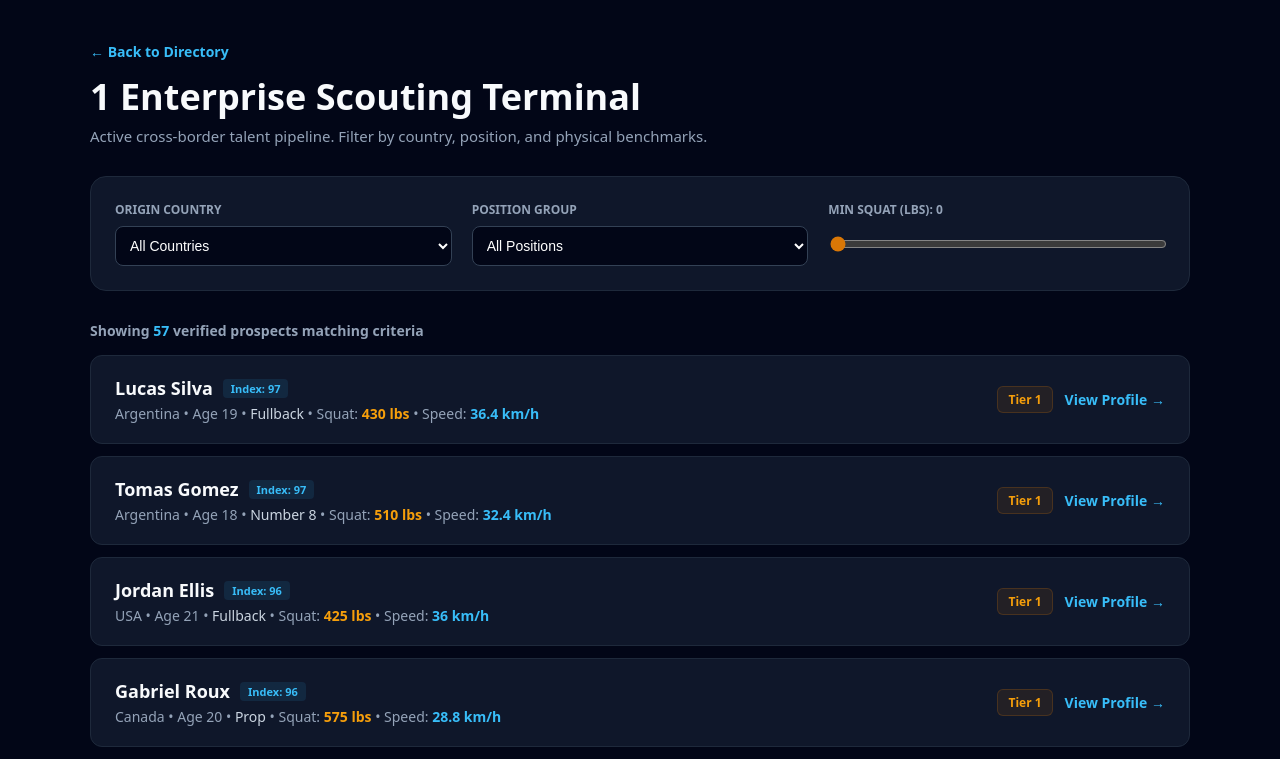
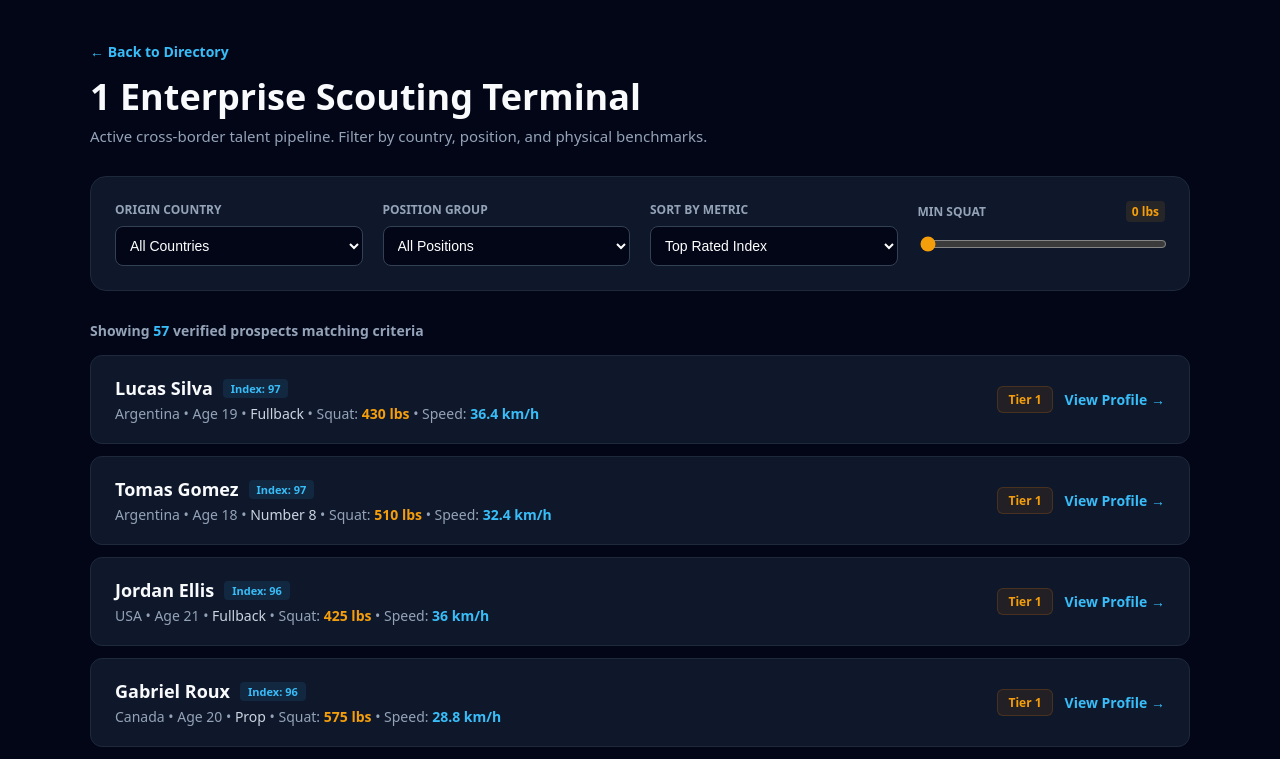
Before and after one commit to KGross16/Rugby2, a Next.js app: page /directory/1 in a window 1280 px wide. Shown: the top 759 px of the page. Built offline with nearby package versions, Linux system fonts and the light colour scheme.

Commit message:
Enhance player filtering with sorting options
Added sorting functionality to the player filter based on various metrics like rating, speed, squat, and bench. Updated the filter dashboard and improved the UI for better usability.

```diff
--- a/app/directory/[sport]/page.tsx
+++ b/app/directory/[sport]/page.tsx
@@ -2,25 +2,32 @@
 import Link from "next/link";
 import { useParams } from "next/navigation";
 import { useState, useMemo } from "react";
-import { prospects } from "../prospects"; // Goes up one level from [sport] to directory
+import { prospects } from "../prospects";
 
 export default function SportRoster() {
   const params = useParams();
   const sport = typeof params.sport === 'string' ? params.sport.toLowerCase() : "rugby";
 
-  // Filter states
+  // Filter & Sort states
   const [selectedCountry, setSelectedCountry] = useState("All");
   const [selectedPosition, setSelectedPosition] = useState("All");
   const [minSquat, setMinSquat] = useState(0);
+  const [sortBy, setSortBy] = useState("rating"); // Default sort by Index/Rating
 
-  // Advanced filtering logic for investors/scouts
+  // Advanced filtering and sorting logic
   const filteredPlayers = useMemo(() => {
     return prospects.filter(p =>
       (selectedCountry === "All" || p.origin === selectedCountry) &&
       (selectedPosition === "All" || p.position === selectedPosition) &&
       (p.squat >= minSquat)
-    ).sort((a, b) => b.rating - a.rating);
-  }, [selectedCountry, selectedPosition, minSquat]);
+    ).sort((a, b) => {
+      if (sortBy === "rating") return b.rating - a.rating;
+      if (sortBy === "speed") return b.topSpeed - a.topSpeed;
+      if (sortBy === "squat") return b.squat - a.squat;
+      if (sortBy === "bench") return b.bench - a.bench;
+      return 0;
+    });
+  }, [selectedCountry, selectedPosition, minSquat, sortBy]);
 
   return (
     <main style={{ minHeight: "100vh", backgroundColor: "#020617", fontFamily: "system-ui, sans-serif", color: "#f8fafc", padding: "40px 20px" }}>
@@ -37,10 +44,10 @@ export default function SportRoster() {
           </p>
         </div>
 
-        {/* Investor Filter Dashboard */}
-        <div style={{ backgroundColor: "#0f172a", border: "1px solid #1e293b", padding: "24px", borderRadius: "16px", marginBottom: "30px", display: "grid", gridTemplateColumns: "repeat(auto-fit, minmax(220px, 1fr))", gap: "20px" }}>
+        {/* Investor & Coach Filter Dashboard */}
+        <div style={{ backgroundColor: "#0f172a", border: "1px solid #1e293b", padding: "24px", borderRadius: "16px", marginBottom: "30px", display: "grid", gridTemplateColumns: "repeat(auto-fit, minmax(200px, 1fr))", gap: "20px" }}>
 
-          {/* Country Filter (Includes USA) */}
+          {/* Country Filter */}
           <div>
             <label style={{ display: "block", fontSize: "12px", fontWeight: "700", color: "#94a3b8", marginBottom: "8px" }}>ORIGIN COUNTRY</label>
             <select
@@ -74,13 +81,33 @@ export default function SportRoster() {
             </select>
           </div>
 
+          {/* Sort By Performance Metric */}
+          <div>
+            <label style={{ display: "block", fontSize: "12px", fontWeight: "700", color: "#94a3b8", marginBottom: "8px" }}>SORT BY METRIC</label>
+            <select
+              value={sortBy}
+              onChange={(e) => setSortBy(e.target.value)}
+              style={{ width: "100%", backgroundColor: "#020617", color: "#fff", border: "1px solid #334155", padding: "10px", borderRadius: "8px", fontSize: "14px" }}
+            >
+              <option value="rating">Top Rated Index</option>
+              <option value="speed">Fastest (Top Speed)</option>
+              <option value="squat">Strongest (Squat)</option>
+              <option value="bench">Upper Body (Bench)</option>
+            </select>
+          </div>
+
           {/* Squat Benchmark Filter */}
           <div>
-            <label style={{ display: "block", fontSize: "12px", fontWeight: "700", color: "#94a3b8", marginBottom: "8px" }}>MIN SQUAT (LBS): {minSquat}</label>
+            <div style={{ display: "flex", justifyContent: "space-between", alignItems: "center", marginBottom: "8px" }}>
+              <label style={{ fontSize: "12px", fontWeight: "700", color: "#94a3b8" }}>MIN SQUAT</label>
+              <span style={{ fontSize: "12px", fontWeight: "800", color: "#f59e0b", backgroundColor: "rgba(245, 158, 11, 0.1)", padding: "2px 6px", borderRadius: "4px" }}>
+                {minSquat} lbs
+              </span>
+            </div>
             <input
               type="range" min="0" max="550" step="10" value={minSquat}
               onChange={(e) => setMinSquat(Number(e.target.value))}
-              style={{ width: "100%", accentColor: "#d97706", marginTop: "10px" }}
+              style={{ width: "100%", accentColor: "#f59e0b", marginTop: "6px", cursor: "pointer" }}
             />
           </div>
 
@@ -96,7 +123,7 @@ export default function SportRoster() {
           {filteredPlayers.map((p: any) => (
             <Link key={p.id} href={`/directory/${sport}/${p.id}`} style={{ textDecoration: "none" }}>
               <div style={{ backgroundColor: "#0f172a", border: "1px solid #1e293b", padding: "20px 24px", borderRadius: "12px", display: "flex", justifyContent: "space-between", alignItems: "center", transition: "border-color 0.2s" }}
-                   onMouseOver={(e) => e.currentTarget.style.borderColor = "#d97706"}
+                   onMouseOver={(e) => e.currentTarget.style.borderColor = "#f59e0b"}
                    onMouseOut={(e) => e.currentTarget.style.borderColor = "#1e293b"}>
                 <div>
                   <div style={{ display: "flex", alignItems: "center", gap: "10px", marginBottom: "4px" }}>
```
